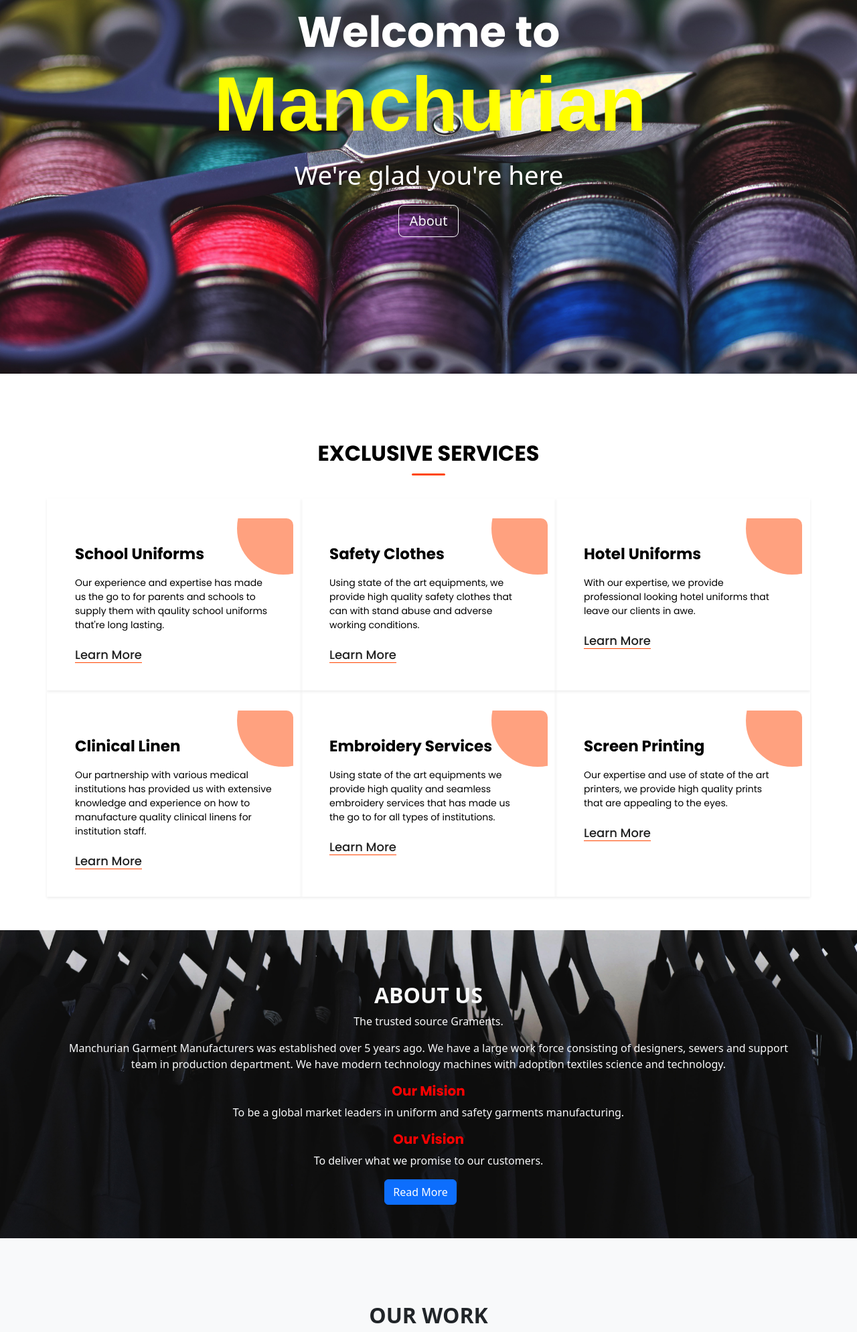
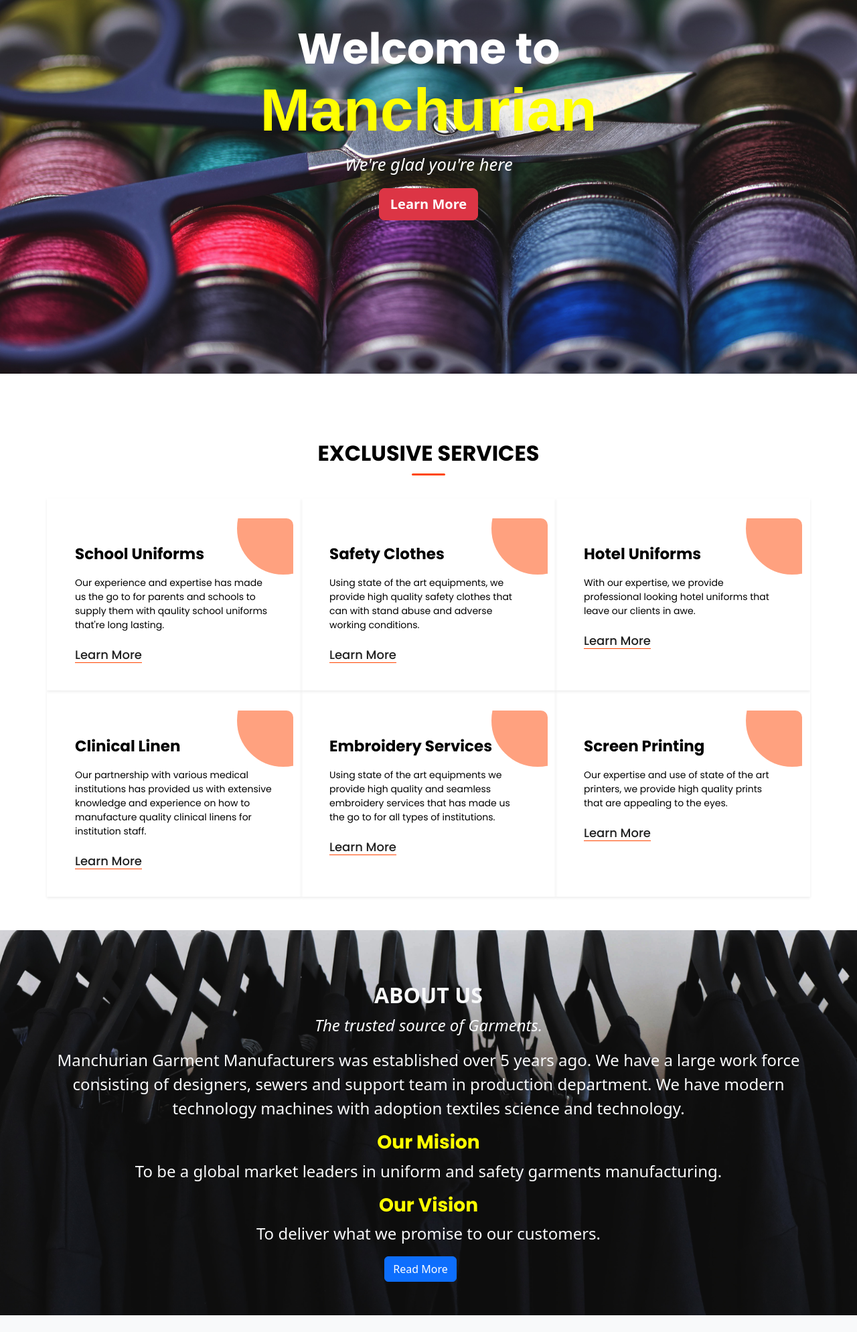
Before and after one commit to eric815/MAN, a plain HTML site: page index.html in a window 1280 px wide. Shown: the part 323-2312 px from the top of the page at 67% size. Drawn offline with nearby package versions, Linux system fonts and the light colour scheme.

Commit message:
Update 1

```diff
--- a/index.html
+++ b/index.html
@@ -45,12 +45,12 @@
       <div class="row mt-5 ">
         <div class="col-lg-7 mx-auto text-center">
           <h1 style="font-size:5vw;" class="animate__animated animate__fadeInRightBig animate__repeat-2">
-            <b>Welcome to <br><span class="Yellow-text">Manchurian</span></b><br>
+            <b>Welcome to <br><span class="Yellow-text align-middle fw-bolder">Manchurian</span></b><br>
           </h1>
-          <p style="font-size:3vw;" class="text-white animate__animated animate__flipInX animate__repeat-2">
+          <p style="font-size:2vw;" class="text-white animate__animated animate__flipInX animate__repeat-2 fst-italic">
             We're glad you're here
           </p>
-          <a href="website.pdf" class="btn btn-outline-light btn-lg">About</a>
+          <a href="website.pdf" class="btn btn-danger btn-lg"><b>Learn More</b></a>
         </div>
       </div>
     </div>
@@ -60,8 +60,8 @@
     <div class="container">
       <div class="row justify-content-center text-center">
         <div class="col-md-10 col-lg-8">
-          <div class="header-section">
-            <h2 class="title"><b>EXCLUSIVE SERVICES</b></h2>
+          <div class="header-section ">
+            <h2 class="title fw-bolder"><b>EXCLUSIVE SERVICES</b></h2>
           </div>
         </div>
       </div>
@@ -172,10 +172,10 @@
     <div class="container">
       <div class="row mt-5">
         <div class="text-center mb-2-8 mb-lg-6">
-          <h2 class="text-light"><b>ABOUT</b> <b>US</b></h2>
-          <span class="text-light">The trusted source Graments.</span>
+          <h2 class="text-light fw-bolder"><b>ABOUT</b> <b>US</b></h2>
+          <span class="text-light fs-4 fst-italic">The trusted source of Garments.</span>
         </div>
-        <p class="text-light my-3 text-center align-center">
+        <p class="text-light my-3 text-center fs-4">
           Manchurian Garment Manufacturers was established over 5 years
           ago. We have a large work force consisting of designers, sewers
           and support team in production department. We have modern
@@ -183,13 +183,13 @@
           technology.
         </p>
         <div>
-          <h5 class="text-center">Our Mision</h5>
-          <p class="text-light text-center">
+          <h5 class="text-center fs-3">Our Mision</h5>
+          <p class="text-light text-center fs-4">
             To be a global market leaders in uniform and safety garments
             manufacturing.
           </p>
-          <h5 class="text-center">Our Vision</h5>
-          <p class="text-light text-center">To deliver what we promise to our customers.</p>
+          <h5 class="text-center fs-3">Our Vision</h5>
+          <p class="text-light text-center fs-4">To deliver what we promise to our customers.</p>
         </div>
         <div class="row">
 
@@ -204,12 +204,12 @@
   <!--About-->
 
   <!--Our Work-->
-  <section class=" our-work bg-light shadow-sm pt-5" id="Our Work">
+  <section class="our-work bg-light shadow-sm pt-5" id="Our Work">
     <div class="container">
       <div class="row pt-5">
         <div class="col-12">
           <div class="header-section">
-            <h2 class="title text-center"><b>OUR WORK</b></h2>
+            <h2 class="title text-center fw-bolder"><b>OUR WORK</b></h2>
           </div>
         </div>
       </div>
@@ -308,12 +308,12 @@
   </section>
   <!--Our Work-->
   <!--Contact-->
-  <section class="pt-5" id="Contact">
+  <section class="contact pt-5" id="Contact">
     <div class="container text-md-left">
       <div class="row pt-5">
         <div class="col-md mx-auto">
           <div class="header-section">
-            <h2 class="title"><b>CONTACT</b></h2>
+            <h2 class="title fw-bolder"><b>CONTACT</b></h2>
           </div>
           <p class="text-dark">Get In Touch With Us</p><br />
           <p>
--- a/style.css
+++ b/style.css
@@ -23,7 +23,7 @@ h1 {
 .Yellow-text {
   color: yellow;
   font-family:"poppins bold", sans-serif;
-  font-size:9vw;
+  font-size:7vw;
 }
 
 .hero {
@@ -260,7 +260,7 @@ li {
 }
 
 .about-us h5 {
-  color: #fc0202;
+  color: yellow;
   font-weight: bolder;
   font-family: "Poppins", sans-serif;
 }
@@ -281,6 +281,12 @@ li {
 .about-sub i h6 {
   font-size: 18px;
 }
+.our-work .title{
+  color: #000;
+}
+.contact .title{
+  color: #000;
+}
 
 
 
```
